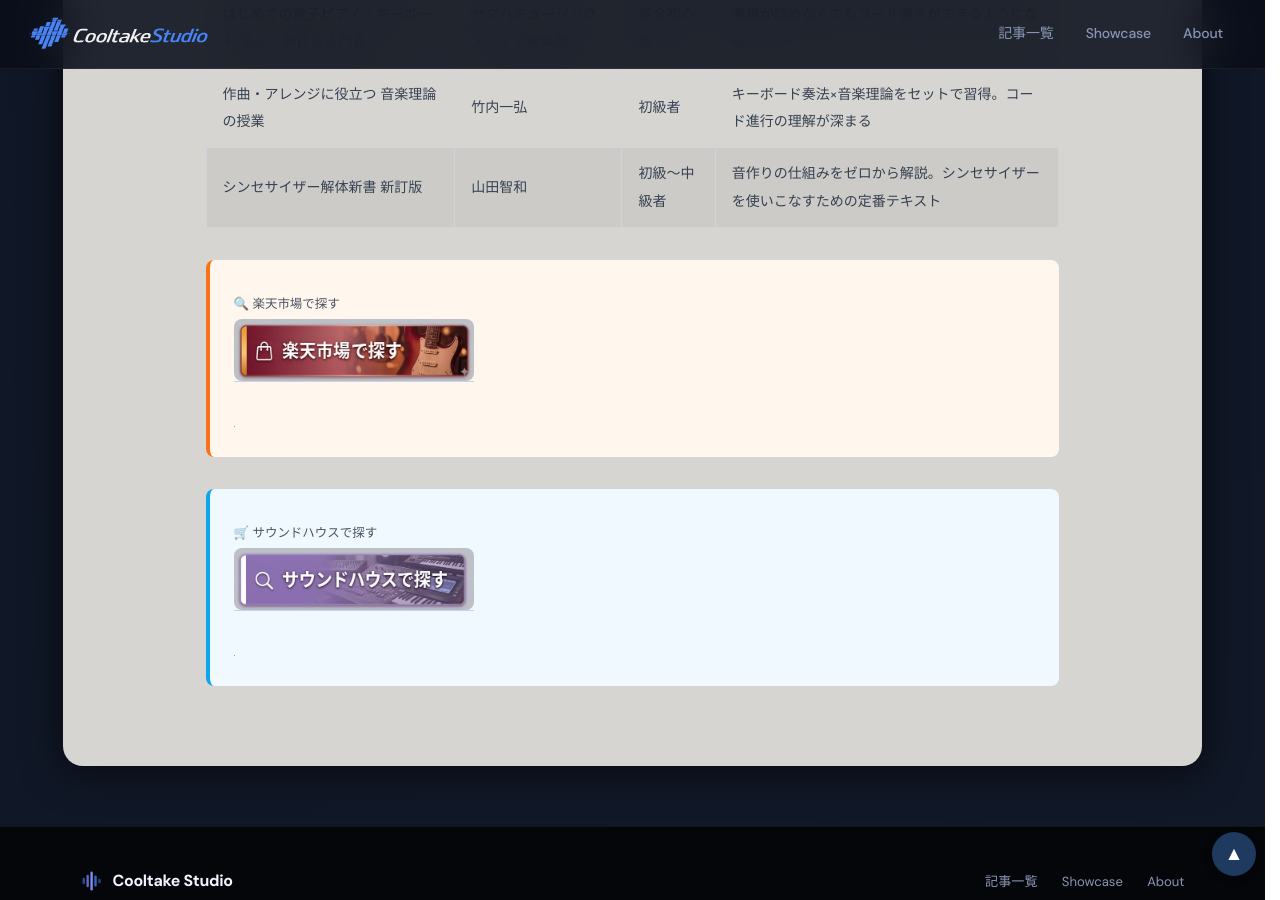
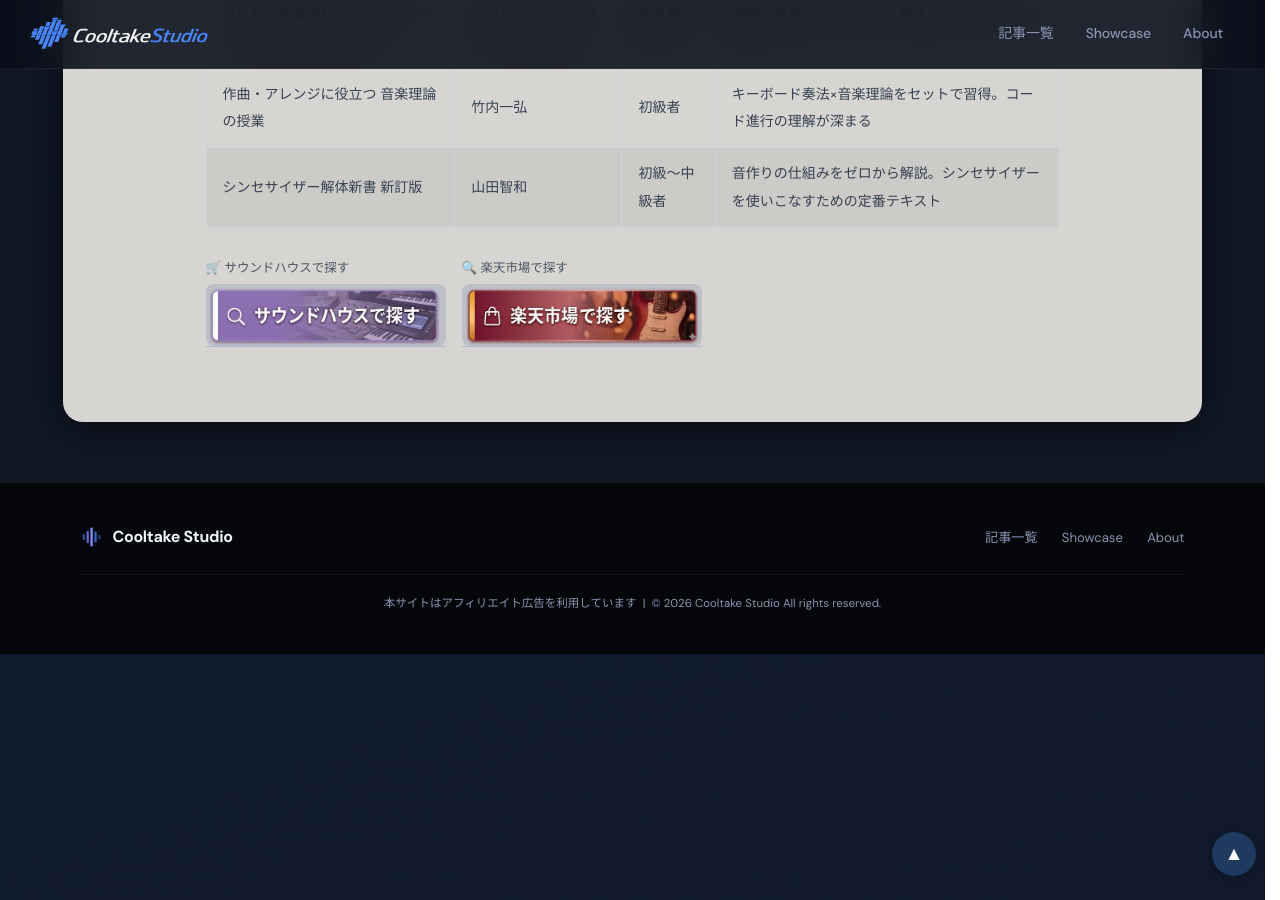
Before and after one commit to cooltake/cooltake-staging, a Jekyll site: the page built from _posts/2026-05-12-midi-keyboard-guide.md, in a window 1280 px wide and 900 px high, scrolled down 7165 px. Built offline with Jekyll 4.4.1, drawn with Linux system fonts in a browser that asks for light colours; some web fonts are replaced; grey boxes are pictures that could not be loaded.

Commit message:
style: remove colored wrapper divs and flex-align buttons in 2026-05-12-midi-keyboard-guide.md

```diff
--- a/_posts/2026-05-12-midi-keyboard-guide.md
+++ b/_posts/2026-05-12-midi-keyboard-guide.md
@@ -185,14 +185,9 @@ MIDIキーボードを手に入れたら、「どう弾くか・どう使うか
 
 <!-- AFFILIATE_PLACEHOLDER: Amazon教則本リンク（もしもアフィリエイト Amazon審査通過後に設置予定 site_id=672391） -->
 
-<div style="margin:2rem 0;padding:1.2rem 1.5rem;background:#fff7ed;border-left:4px solid #f97316;border-radius:8px;">
-<div style="margin:.8rem 0;"><span style="display:block;font-size:.78rem;color:#4b5563;margin-bottom:3px;margin-top:6px;">🔍 楽天市場で探す</span>
+<div style="display:flex;flex-wrap:wrap;gap:1rem;margin:1rem 0;">
+<div><span style="display:block;font-size:.78rem;color:#4b5563;margin-bottom:4px;">🛒 サウンドハウスで探す</span>
+<a href="https://h.accesstrade.net/sp/cc?rk=01001xqc00os63&url=https%3A%2F%2Fwww.soundhouse.co.jp%2Fsearch%2Findex%2F%3Fsearch_all%3DMIDI%25E3%2582%25AD%25E3%2583%25BC%25E3%2583%259C%25E3%2583%25BC%25E3%2583%2589" rel="nofollow" referrerpolicy="no-referrer-when-downgrade" style="display:inline-block;text-decoration:none;"><img src="/assets/images/btn-soundhouse.jpg" alt="サウンドハウスで探す" width="240" style="height:auto;border-radius:8px;display:block;"></a></div>
+<div><span style="display:block;font-size:.78rem;color:#4b5563;margin-bottom:4px;">🔍 楽天市場で探す</span>
 <a href="//af.moshimo.com/af/c/click?a_id=5565352&amp;p_id=54&amp;pc_id=54&amp;pl_id=616&amp;url=https%3A%2F%2Fsearch.rakuten.co.jp%2Fsearch%2Fmall%2FMIDI%25E3%2582%25AD%25E3%2583%25BC%25E3%2583%259C%25E3%2583%25BC%25E3%2583%2589%2F" rel="nofollow" referrerpolicy="no-referrer-when-downgrade" style="display:inline-block;text-decoration:none;"><img src="/assets/images/btn-rakuten.jpg" alt="楽天市場で探す" width="240" style="height:auto;border-radius:8px;display:block;"></a></div>
-<img src="//i.moshimo.com/af/i/impression?a_id=5565352&amp;p_id=54&amp;pc_id=54&amp;pl_id=616" width="1" height="1" style="border:none;" alt="" loading="lazy">
 </div>
-
-<div style="margin:2rem 0;padding:1.2rem 1.5rem;background:#f0f9ff;border-left:4px solid #0ea5e9;border-radius:8px;">
-<div style="margin:.8rem 0;"><span style="display:block;font-size:.78rem;color:#4b5563;margin-bottom:3px;margin-top:6px;">🛒 サウンドハウスで探す</span>
-<a href="https://h.accesstrade.net/sp/cc?rk=01001xqc00os63&url=https%3A%2F%2Fwww.soundhouse.co.jp%2Fsearch%2Findex%2F%3Fsearch_all%3DMIDI%25E3%2582%25AD%25E3%2583%25BC%25E3%2583%259C%25E3%2583%25BC%25E3%2583%2589" rel="nofollow" referrerpolicy="no-referrer-when-downgrade" style="display:inline-block;text-decoration:none;"><img src="/assets/images/btn-soundhouse.jpg" alt="サウンドハウスで探す" width="240" style="height:auto;border-radius:8px;display:block;"></a></div>
-<img src="https://h.accesstrade.net/sp/rr?rk=01001xqc00os63" width="1" height="1" border="0" alt="" loading="lazy">
-</div>
```
